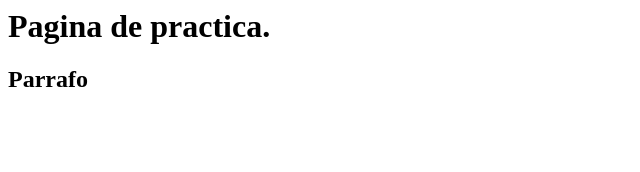
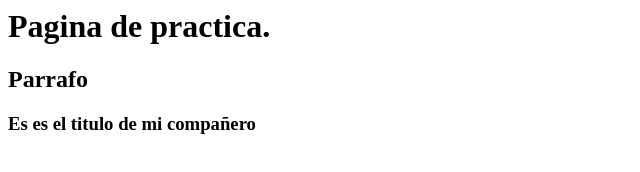
Before and after one commit to mariodpm/Carpeta-de-pruebas, a plain HTML site: page index.html in a window 1280 px wide. Shown: the whole page, without its empty margins (0-640 px from the left). Drawn offline with Linux system fonts and the light colour scheme.

Commit message:
Compañero agrega modificacion

```diff
--- a/index.html
+++ b/index.html
@@ -4,5 +4,6 @@
     <body>
         <h1>Pagina de practica.</h1>
         <h2>Parrafo</h2>
+        <h3>Es es el titulo de mi compañero</h3>
     </body>
 </html>
```
